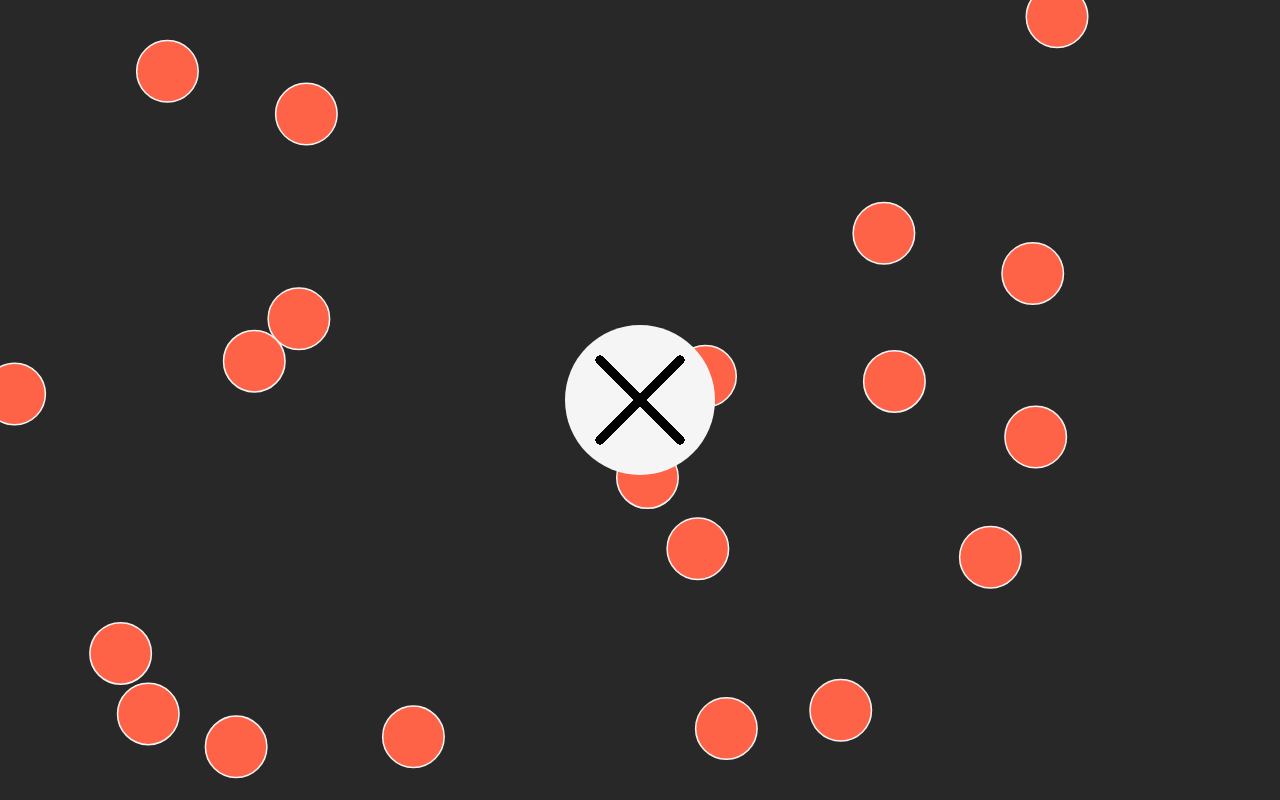
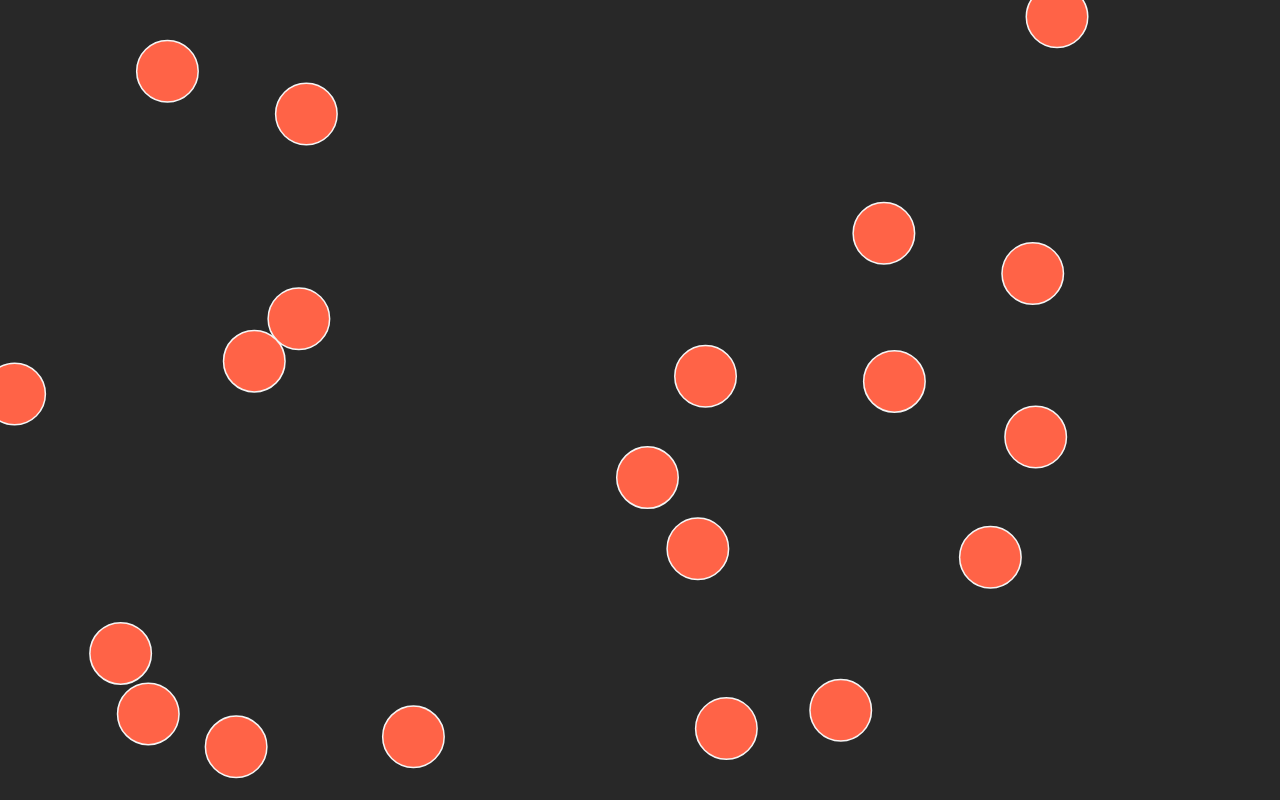
Before and after one commit to demonmav/demonmav.github.io, a plain HTML site: page html/main.pug in a window 1280 px wide. Drawn offline with nearby package versions, Linux system fonts and the light colour scheme; files that its build step writes are made by us from their sources.

Commit message:
just an update

```diff
--- a/deep_back.js
+++ b/deep.js
@@ -69,21 +69,21 @@ function resolveCollision(particle, otherParticle) {
 
 
 // Grab the canvas
-const canvas_back = document.querySelector("canvas.back");
+const canvas = document.querySelector("canvas");
 
 var w = window.innerWidth;
 var h = window.innerHeight;
 
 function resize_canvas() {
-    canvas_back.width = w;
-    canvas_back.height = h;
+    canvas.width = w;
+    canvas.height = h;
 };
 
 resize_canvas();
 
 window.addEventListener("resize", resize_canvas);
 
-const m = canvas_back.getContext("2d");
+const m = canvas.getContext("2d");
 
 // Getting the distance in betweeen circles
 // with the help of pythegoreon theorem
--- a/deep_nav.js
+++ /dev/null
@@ -1,51 +0,0 @@
-// Grab the canvas.nav
-const canvasNav = document.querySelector(".nav");
-
-const mn = canvasNav.getContext("2d");
-
-// Set canvas dimensions
-canvasNav.width = 150;
-canvasNav.height = 150;
-
-var line_dimensions = {
-    width: 8,
-    length: 40
-}
-
-horizontal_center = canvasNav.width / 2;
-vertical_center = canvasNav.height / 2;
-
-function animateNav(t) {
-    requestAnimationFrame(animateNav);
-
-    mn.beginPath();
-    mn.lineCap = "round";
-    mn.moveTo(horizontal_center, vertical_center);
-    mn.lineTo(horizontal_center + line_dimensions.length, vertical_center + line_dimensions.length);
-    mn.lineWidth = line_dimensions.width;
-    mn.stroke();
-
-    mn.beginPath();
-    mn.lineCap = "round";
-    mn.moveTo(horizontal_center, vertical_center);
-    mn.lineTo(horizontal_center - line_dimensions.length, vertical_center - line_dimensions.length);
-    mn.lineWidth = line_dimensions.width;
-    mn.stroke();
-
-    mn.beginPath();
-    mn.lineCap = "round";
-    mn.moveTo(horizontal_center, vertical_center);
-    mn.lineTo(horizontal_center + line_dimensions.length, vertical_center - line_dimensions.length);
-    mn.lineWidth = line_dimensions.width;
-    mn.stroke();
-
-    mn.beginPath();
-    mn.lineCap = "round";
-    mn.moveTo(horizontal_center, vertical_center);
-    mn.lineTo(horizontal_center - line_dimensions.length, vertical_center + line_dimensions.length);
-    mn.lineWidth = line_dimensions.width;
-    mn.stroke();
-
-};
-
-animateNav();
--- a/html/main.pug
+++ b/html/main.pug
@@ -8,12 +8,12 @@ html
     body
 
         // the responsive navbar
-        canvas.nav
-        script(src="../deep_nav.js")
+
+        script(src="../nav.js")
 
         // the background animation
-        canvas.back
-        script(src="../deep_back.js")
+        canvas
+        script(src="../deep.js")
 
         // ionicons
         <script type="module" src="https://unpkg.com/ionicons@7.1.0/dist/ionicons/ionicons.esm.js"></script>
--- a/package.json
+++ /dev/null
@@ -1,5 +0,0 @@
-{
-  "devDependencies": {
-    "prettier-plugin-tailwindcss": "^0.6.5"
-  }
-}
--- a/scss/charm.scss
+++ b/scss/charm.scss
@@ -14,17 +14,7 @@ body {
     box-sizing: border-box;
     font-family: "Comic Sans MS";
 
-    canvas.nav {
-        background-color: whitesmoke;
-        position: absolute;
-        z-index: 80;
-        transform: translate(-50%, -50%);
-        top: 50%;
-        left: 50%;
-        border-radius: 50%;
-    }
-
-    canvas.back {
+    canvas {
         color: white;
         background-color: #282828;
         position: fixed;
```
Also changed, not shown: html/main.html, nav.js (added), scss/charm.css, 2 other files.
